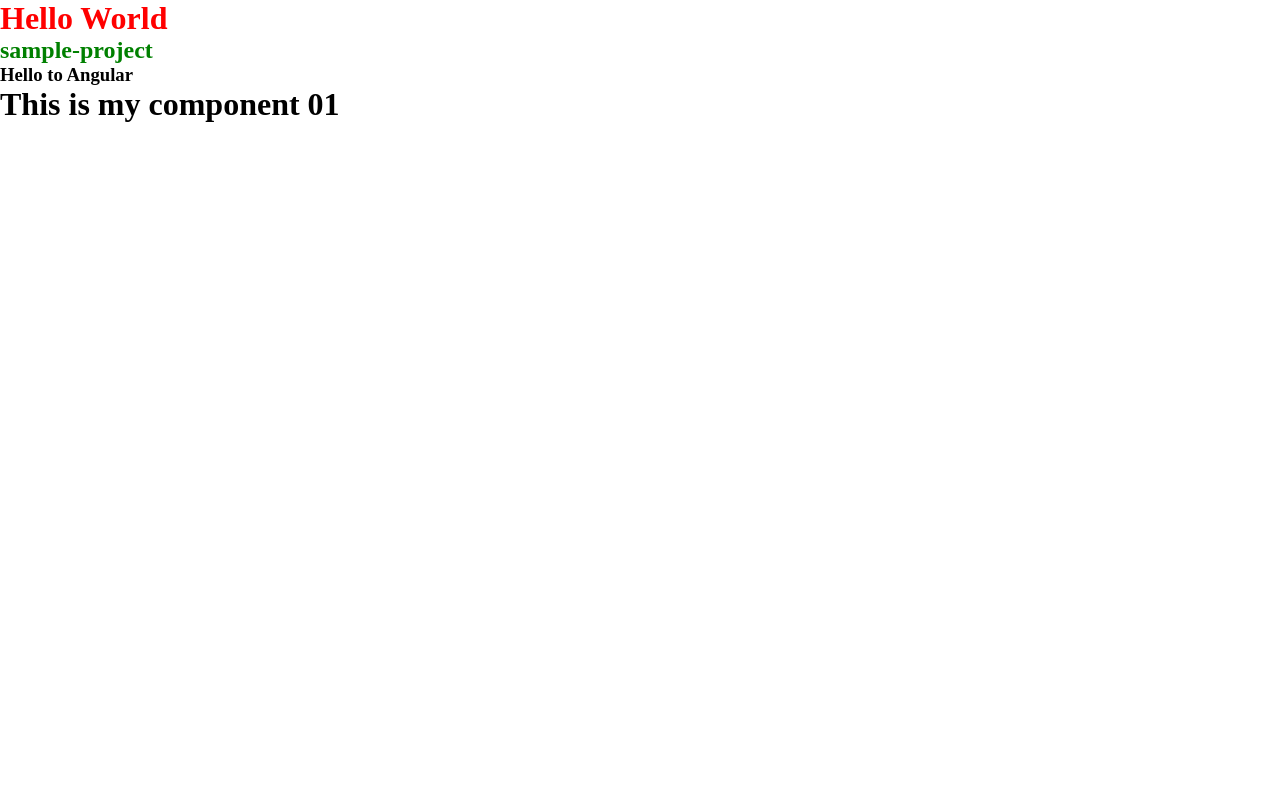
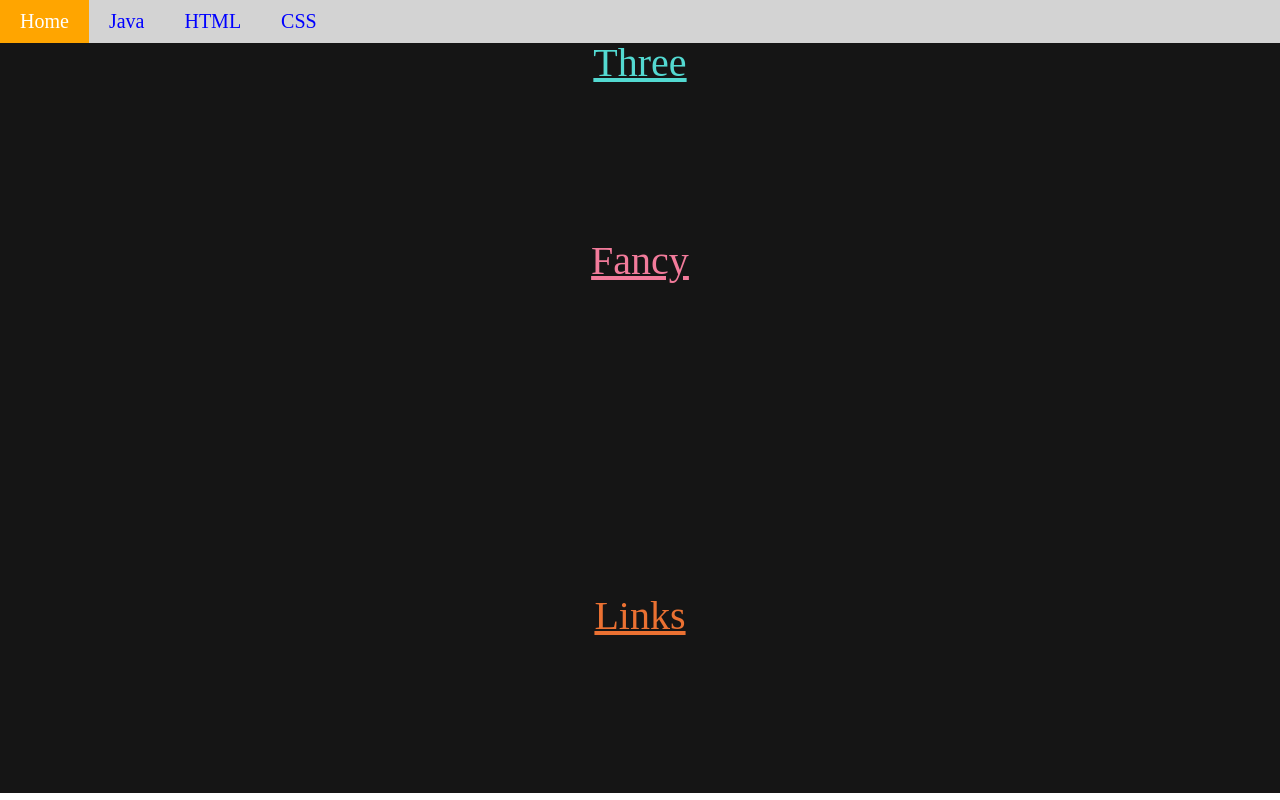
Before and after one commit to uwanitheekshani/Angular-Sample-Project, an Angular app: page / in a window 1280 px wide. Built offline with nearby package versions, Linux system fonts and the light colour scheme.

Commit message:
added css for component

```diff
--- a/src/app/app.component.css
+++ b/src/app/app.component.css
@@ -5,3 +5,7 @@ h1{
 h2{
   color: green;
 }
+
+.componentPage{
+    height: 355px;
+}
--- a/src/app/app.component.html
+++ b/src/app/app.component.html
@@ -1,5 +1,5 @@
-<h1>Hello World</h1>
-<h2>{{title}}</h2>
-<h3>{{heading}}</h3>
+<app-navigation></app-navigation>
 
-<main-component></main-component>
+<div class="componentPage">
+  <app-content></app-content>
+</div>
--- a/src/app/app.module.ts
+++ b/src/app/app.module.ts
@@ -5,12 +5,14 @@ import { AppRoutingModule } from './app-routing.module';
 import { AppComponent } from './app.component';
 import { MainComponent } from './main/main.component';
 import { NavigationComponent } from './navigation/navigation.component';
+import { ContentComponent } from './content/content.component';
 
 @NgModule({
   declarations: [
     AppComponent,
     MainComponent,
-    NavigationComponent
+    NavigationComponent,
+    ContentComponent
   ],
   imports: [
     BrowserModule,
--- /dev/null
+++ b/src/app/content/content.component.css
@@ -0,0 +1,284 @@
+body {
+  margin: 0;
+  height: 100vh;
+  display: grid;
+  grid-template-columns: repeat(3, 1fr);
+  grid-template-rows: 1fr;
+}
+
+.background-one {
+  background-color: #151515;
+}
+
+.background-two {
+  background-color: #151515;
+}
+
+.background-three {
+  background-color: #151515;
+}
+
+.link-container {
+  display: flex;
+  flex-direction: column;
+  justify-content: center;
+  align-items: center;
+  height: 100%;
+  position: relative;
+  z-index: 0;
+}
+
+a {
+  font-family: "Bungee", cursive;
+  font-size: 2.5em;
+}
+
+.link-one {
+  color: #53d9d1;
+  transition: color 1s cubic-bezier(0.32, 0, 0.67, 0);
+  line-height: 1em;
+}
+
+.link-one:hover {
+  color: #111;
+  transition: color 1s cubic-bezier(0.33, 1, 0.68, 1);
+
+  /* Thanks Chris Coyier, you got my back always. https://css-tricks.com/different-transitions-for-hover-on-hover-off/ */
+}
+
+.link-one::before {
+  content: "";
+  position: absolute;
+  z-index: -1;
+  width: 100%;
+  height: 100%;
+  top: 0;
+  right: 0;
+  background-color: #53d9d1;
+
+  clip-path: circle(0% at 50% calc(50%));
+  transition: clip-path 1s cubic-bezier(0.65, 0, 0.35, 1);
+}
+
+.link-one:hover::before {
+  clip-path: circle(100% at 50% 50%);
+}
+
+.link-one::after {
+  content: "";
+  position: absolute;
+  z-index: -1;
+  width: 100%;
+  height: 100%;
+  top: 0;
+  right: 0;
+  background-color: #151515;
+
+  clip-path: polygon(
+    40% 0%,
+    60% 0%,
+    60% 0%,
+    40% 0%,
+    40% 100%,
+    60% 100%,
+    60% 100%,
+    40% 100%
+  );
+
+  /*
+  Didn't look consistently awesome enough
+  across different viewing widths.
+  clip-path: polygon(
+    50% 50%,
+    50% 50%,
+    50% 50%,
+    50% 50%,
+    50% 50%,
+    50% 50%,
+    50% 50%,
+    50% 50%,
+    50% 50%,
+    50% 50%,
+    50% 50%,
+    50% 50%,
+    50% 50%,
+    50% 50%,
+    50% 50%,
+    50% 50%,
+    50% 50%,
+    50% 50%,
+    50% 50%,
+    50% 50%,
+    50% 50%,
+    50% 50%
+  );
+  */
+  transition: clip-path 1s cubic-bezier(0.65, 0, 0.35, 1);
+}
+
+.link-one:hover::after {
+  /*
+  clip-path: polygon(
+    20% 45%,
+    10% 40%,
+    30% 30%,
+    40% 35%,
+    60% 35%,
+    70% 30%,
+    90% 40%,
+    80% 45%,
+    60% 35%,
+    40% 35%,
+    20% 45%,
+    20% 55%,
+    10% 60%,
+    30% 70%,
+    40% 65%,
+    60% 65%,
+    70% 70%,
+    90% 60%,
+    80% 55%,
+    60% 65%,
+    40% 65%,
+    20% 55%
+  );
+  */
+  clip-path: polygon(
+    40% 10%,
+    60% 10%,
+    60% 35%,
+    40% 35%,
+    40% 90%,
+    60% 90%,
+    60% 65%,
+    40% 65%
+  );
+}
+
+.link-two {
+  color: #f27b9b;
+  transition: color 1s cubic-bezier(0.32, 0, 0.67, 0);
+}
+
+.link-two:hover {
+  color: #111;
+  transition: color 1s cubic-bezier(0.33, 1, 0.68, 1);
+}
+
+.link-two::before {
+  content: "";
+  position: absolute;
+  z-index: -2;
+  width: 100%;
+  height: 100%;
+  top: 0;
+  right: 0;
+  clip-path: polygon(
+    0% -20%,
+    100% -30%,
+    100% -10%,
+    0% 0%,
+    0% 130%,
+    100% 120%,
+    100% 100%,
+    0% 110%
+  );
+  background-color: #f27b9b;
+
+  transition: clip-path 1s cubic-bezier(0.25, 1, 0.5, 1);
+}
+
+.link-two:hover::before {
+  clip-path: polygon(
+    0% 10%,
+    100% 0%,
+    100% 20%,
+    0% 30%,
+    0% 100%,
+    100% 90%,
+    100% 70%,
+    0% 80%
+  );
+}
+
+.link-two::after {
+  content: "";
+  position: absolute;
+  z-index: -1;
+  width: 5ch;
+  height: 5ch;
+  top: 50%;
+  right: 50%;
+  transform: translate(50%, -50%) rotate(0deg) scale(0);
+  transition: transform 1s ease;
+
+  background-color: #f27b9b;
+}
+
+.link-two:hover::after {
+  transform: translate(50%, -50%) rotate(135deg) scale(1);
+}
+
+.link-three {
+  color: #eb7132;
+}
+
+.link-three::after {
+  content: "";
+  position: absolute;
+  z-index: 2;
+  width: 50%;
+  height: 100%;
+  top: 0%;
+  left: 0%;
+  transform: translate(0, -50%) scaleY(0);
+  transition: transform 1s ease;
+  mix-blend-mode: difference;
+
+  clip-path: polygon(
+    20% 60%,
+    100% 60%,
+    100% 40%,
+    20% 40%,
+    20% 0%,
+    60% 0%,
+    60% 20%,
+    20% 20%
+  );
+
+  background-color: #eb7132;
+}
+
+.link-three:hover::after {
+  transform: translate(0, 0%) scaleY(1);
+}
+
+.link-three::before {
+  content: "";
+  position: absolute;
+  z-index: 2;
+  width: 50%;
+  height: 100%;
+  bottom: 0%;
+  right: 0%;
+  transform: translate(0, 50%) scaleY(0);
+  transition: transform 1s ease;
+  mix-blend-mode: difference;
+
+  clip-path: polygon(
+    80% 40%,
+    0% 40%,
+    0% 60%,
+    80% 60%,
+    80% 100%,
+    40% 100%,
+    40% 80%,
+    80% 80%
+  );
+
+  background-color: #eb7132;
+}
+
+.link-three:hover::before {
+  transform: translate(0%, 0%) scaleY(1);
+}
--- /dev/null
+++ b/src/app/content/content.component.html
@@ -0,0 +1,11 @@
+<div class="background-one">
+  <div class="link-container">
+    <a class="link-one" href="https://jhancock532.github.io/link-hover-effects/">Three</a>
+  </div>
+</div>
+<div class="background-two link-container">
+  <a class="link-two" href="https://jhancock532.github.io/link-hover-effects/">Fancy</a>
+</div>
+<div class="background-three link-container">
+  <a class="link-three" href="https://jhancock532.github.io/link-hover-effects/">Links</a>
+</div>
--- a/src/app/navigation/navigation.component.css
+++ b/src/app/navigation/navigation.component.css
@@ -0,0 +1,32 @@
+ul {
+  list-style-type: none;
+  margin: 0;
+  padding: 0px;
+  overflow: hidden;
+  background-color: lightgray;
+}
+
+li {
+  float: left;
+}
+
+li a {
+  display: block;
+  color: blue;
+  font-size:20px;
+  text-align: center;
+  padding: 10px 20px;
+  text-decoration: none;
+}
+.active{
+  background-color: gray;
+  color: white;
+}
+li a:hover {
+  background-color: orange;
+  color: white;
+}
+
+.contentPage{
+
+}
--- a/src/app/navigation/navigation.component.html
+++ b/src/app/navigation/navigation.component.html
@@ -1 +1,6 @@
-<p>navigation works!</p>
+<ul>
+  <li><a class="active" href="#home">Home</a></li>
+  <li><a href="#">Java</a></li>
+  <li><a href="#">HTML</a></li>
+  <li><a href="#">CSS</a></li>
+</ul>
```
Also changed, not shown: src/app/content/content.component.ts (added, +10 -0 lines), 1 other file (tests, documents, lock files or other folders).
